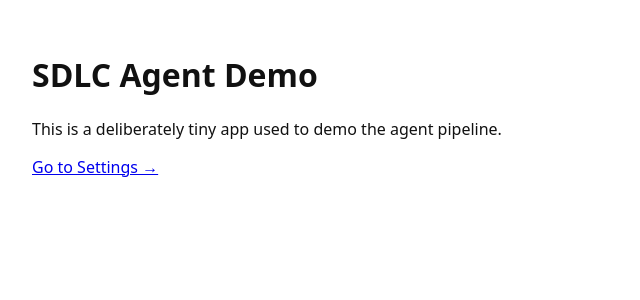
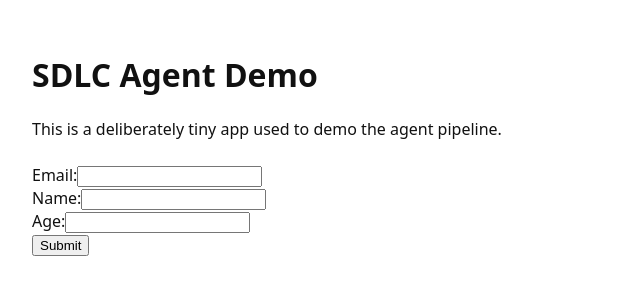
Before and after one commit to Rohit2697/demo-nextjs-app, a Next.js app: page / in a window 1280 px wide. Shown: the top 300 px of the page, without its empty margins (0-640 px from the left). Built offline with nearby package versions, Linux system fonts and the light colour scheme.

Commit message:
TICKET-1FBBC9: add a new form on the page with email name and submit button

```diff
--- a/app/page.tsx
+++ b/app/page.tsx
@@ -1,13 +1,65 @@
-import Link from "next/link";
+import { useState } from "react";
 
 export default function Home() {
+  const [formData, setFormData] = useState({
+    email: "",
+    name: "",
+    age: ""
+  });
+
+  const handleChange = (e: React.ChangeEvent<HTMLInputElement>) => {
+    const { name, value } = e.target;
+    setFormData({
+      ...formData,
+      [name]: value
+    });
+  };
+
+  const handleSubmit = (e: React.FormEvent<HTMLFormElement>) => {
+    e.preventDefault();
+    console.log(formData);
+  };
+
   return (
     <main>
       <h1>SDLC Agent Demo</h1>
       <p>This is a deliberately tiny app used to demo the agent pipeline.</p>
-      <p>
-        <Link href="/settings">Go to Settings →</Link>
-      </p>
+      <form onSubmit={handleSubmit} style={{ marginTop: "1.5rem" }}>
+        <div>
+          <label htmlFor="email">Email:</label>
+          <input
+            type="email"
+            id="email"
+            name="email"
+            value={formData.email}
+            onChange={handleChange}
+            required
+          />
+        </div>
+        <div>
+          <label htmlFor="name">Name:</label>
+          <input
+            type="text"
+            id="name"
+            name="name"
+            value={formData.name}
+            onChange={handleChange}
+            required
+          />
+        </div>
+        <div>
+          <label htmlFor="age">Age:</label>
+          <input
+            type="number"
+            id="age"
+            name="age"
+            value={formData.age}
+            onChange={handleChange}
+            required
+          />
+        </div>
+        <button type="submit">Submit</button>
+      </form>
     </main>
   );
 }
```
